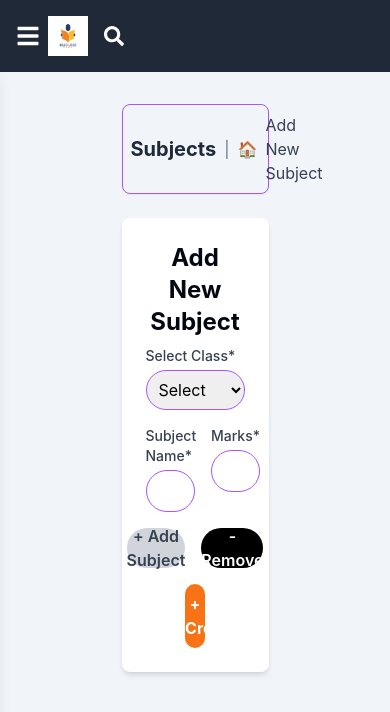
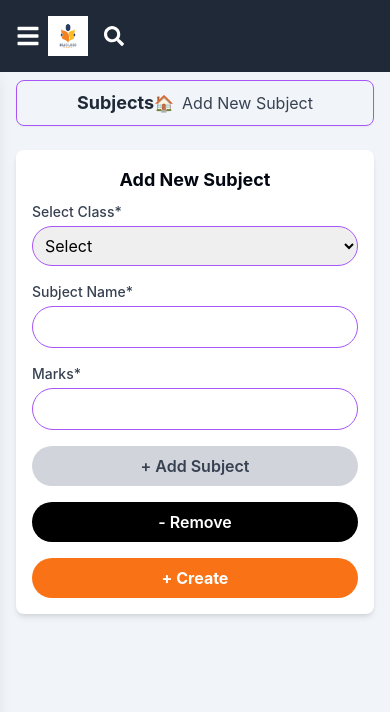
Before and after one commit to samiullahqureshi1/school-management, a React (Create React App) app: page /asignSubjects in a window 390 px wide. Shown: the top 712 px of the page. Built offline with nearby package versions, Linux system fonts and the light colour scheme.

Commit message:
new changes

```diff
--- a/src/components/AddStudents.js
+++ b/src/components/AddStudents.js
@@ -2,8 +2,8 @@ import React from 'react';
 
 const AddStudents = () => {
   return (
-    <div className='flex justify-end'>
-    <div className="w-[87%]  p-6 mt-20">
+    <div className='flex justify-center'>
+      <div className="w-[90%] max-w-6xl p-6 mt-20"> {/* Set width to 90% with max width for larger screens */}
         {/* Title Box */}
         <div className="mb-6 p-2 rounded-lg border border-gray-400 shadow-sm">
           <div className="flex items-center">
@@ -21,7 +21,7 @@ const AddStudents = () => {
             <h3 className="text-lg font-semibold text-gray-700 mb-2">
               1. Student Information
             </h3>
-          <div className="grid grid-cols-3 gap-4">
+            <div className="grid grid-cols-1 sm:grid-cols-2 md:grid-cols-3 gap-4"> {/* Adjust grid columns for different screen sizes */}
               <div>
                 <label className="block text-gray-600 font-medium mb-1">
                   Student Name*
@@ -104,7 +104,7 @@ const AddStudents = () => {
             <h3 className="text-lg font-semibold text-gray-700 mb-2">
               2. Other Information
             </h3>
-          <div className="grid grid-cols-3 gap-4">
+            <div className="grid grid-cols-1 sm:grid-cols-2 md:grid-cols-3 gap-4">
               <div>
                 <label className="block text-gray-600 font-medium mb-1">
                   Date Of Birth
--- a/src/components/AllStudents.js
+++ b/src/components/AllStudents.js
@@ -16,12 +16,12 @@ const AllStudents = () => {
   };
 
   return (
-    <div className='flex justify-end'>
-    <div className="w-[87%] p-6 mt-20">
+    <div className='flex justify-center'>
+      <div className="w-[95%] max-w-6xl p-4 mt-[90px]"> {/* Set width to 95% for better mobile support */}
         {/* Title Box */}
-      <div className="mb-6 p-2 rounded-lg border border-gray-500 shadow-sm flex justify-between items-center">
-        <div className="flex items-center">
-          <h2 className="text-xl font-bold text-gray-800">Students</h2>
+        <div className="mb-6 p-4 rounded-lg border border-gray-500 shadow-sm flex flex-col sm:flex-row justify-between items-center">
+          <div className="flex items-center mb-4 sm:mb-0"> {/* Margin bottom for mobile */}
+            <h2 className="text-lg sm:text-xl font-bold text-gray-800">Students</h2>
             <span className="mx-2 text-gray-500">|</span> {/* Pipe separator */}
             <span className="text-gray-500 mr-2">🏠</span> {/* Simple home icon */}
             <span className="text-gray-700">All Students</span>
@@ -34,23 +34,23 @@ const AllStudents = () => {
           >
             {/* Toggle icon based on the state */}
             {showSearchFields ? <FaTimes className="mr-2" /> : <FaSearch className="mr-2" />}
-          <span>{showSearchFields ? "Close" : "Search"}</span>
+            <span className="text-sm sm:text-base">{showSearchFields ? "Close" : "Search"}</span>
           </button>
         </div>
 
         {/* Conditionally Render Search Input Fields */}
         {showSearchFields && (
-        <div className="mb-6 flex justify-end gap-4">
+          <div className="mb-6 flex flex-col gap-4 sm:flex-row justify-end">
             <input
               type="text"
               placeholder="Search Student Name"
-            className="p-3 border rounded-3xl w-50"
+              className="p-3 border rounded-3xl w-full sm:w-56 focus:outline-none focus:ring-2 focus:ring-purple-500"
               style={{ borderColor: '#a855f7' }}
             />
             <input
               type="text"
               placeholder="Search Class Name"
-            className="p-3 border rounded-3xl w-50"
+              className="p-3 border rounded-3xl w-full sm:w-56 focus:outline-none focus:ring-2 focus:ring-purple-500"
               style={{ borderColor: '#a855f7' }}
             />
           </div>
@@ -58,11 +58,11 @@ const AllStudents = () => {
 
         {/* Add New Box */}
         <div
-        className="w-36 h-36 border-2 border-dashed border-blue-500 flex flex-col items-center justify-center rounded-lg cursor-pointer hover:bg-blue-100 transition"
+          className="w-full sm:w-36 h-36 border-2 border-dashed border-blue-500 flex flex-col items-center justify-center rounded-lg cursor-pointer hover:bg-blue-100 transition"
           onClick={redirectToAddNewStudent}
         >
-        <span className="text-3xl text-blue-500">+</span>
-        <p className="text-blue-500 font-bold">Add New</p>
+          <span className="text-4xl sm:text-3xl text-blue-500">+</span>
+          <p className="text-blue-500 font-bold text-sm sm:text-base">Add New</p>
         </div>
       </div>
     </div>
--- a/src/components/Subject.js
+++ b/src/components/Subject.js
@@ -27,20 +27,20 @@ const SubjectForm = () => {
   };
 
   return (
-    <div className="w-[50%] mx-auto p-6 mt-20">
+    <div className="w-full max-w-2xl mx-auto p-4 md:p-6 mt-16 md:mt-20">
       {/* Title Box */}
       <div className="mb-6 p-2 rounded-lg border border-purple-500 shadow-sm">
-        <div className="flex items-center">
-          <h2 className="text-xl font-bold text-gray-800">Subjects</h2>
-          <span className="mx-2 text-gray-500">|</span>
+        <div className="flex items-center justify-center md:justify-start">
+          <h2 className="text-lg md:text-xl font-bold text-gray-800">Subjects</h2>
+          <span className="mx-2 text-gray-500 hidden md:inline">|</span> {/* Hide pipe separator on smaller screens */}
           <span className="text-gray-500 mr-2">🏠</span>
           <span className="text-gray-700">Add New Subject</span>
         </div>
       </div>
 
       {/* Form */}
-      <div className="bg-white rounded-lg shadow-md p-6">
-        <h6 className='text-center text-gray-950 font-bold text-2xl pb-2'>Add New Subject</h6>
+      <div className="bg-white rounded-lg shadow-md p-4 md:p-6">
+        <h6 className="text-center text-gray-950 font-bold text-lg md:text-2xl pb-2">Add New Subject</h6>
         <form onSubmit={handleSubmit} className="space-y-4">
           <div>
             <label htmlFor="class" className="block text-sm font-medium text-gray-700">
@@ -62,8 +62,8 @@ const SubjectForm = () => {
 
           {/* Dynamic Subject Name and Marks */}
           {subjects.map((subject, index) => (
-            <div className="flex space-x-4" key={index}>
-              <div className="w-1/2">
+            <div className="flex flex-col md:flex-row md:space-x-4 space-y-4 md:space-y-0" key={index}>
+              <div className="w-full md:w-1/2">
                 <label htmlFor={`subjectName-${index}`} className="block text-sm font-medium text-gray-700">
                   Subject Name*
                 </label>
@@ -77,7 +77,7 @@ const SubjectForm = () => {
                   style={{ borderColor: '#a855f7' }}
                 />
               </div>
-              <div className="w-1/2">
+              <div className="w-full md:w-1/2">
                 <label htmlFor={`marks-${index}`} className="block text-sm font-medium text-gray-700">
                   Marks*
                 </label>
@@ -95,17 +95,17 @@ const SubjectForm = () => {
           ))}
 
           {/* Add and Remove Buttons */}
-          <div className="flex space-x-4 mt-6 justify-center">
+          <div className="flex flex-col md:flex-row md:space-x-4 mt-6 justify-center">
             <button
               type="button"
-              className="flex items-center justify-center w-32 h-10 bg-gray-300 text-gray-700 font-semibold rounded-full hover:bg-gray-400"
+              className="flex items-center justify-center w-full md:w-32 h-10 bg-gray-300 text-gray-700 font-semibold rounded-full hover:bg-gray-400 mb-4 md:mb-0"
               onClick={handleAddSubject}
             >
               + Add Subject
             </button>
             <button
               type="button"
-              className="flex items-center justify-center w-32 h-10 bg-black text-white font-semibold rounded-full hover:bg-gray-800"
+              className="flex items-center justify-center w-full md:w-32 h-10 bg-black text-white font-semibold rounded-full hover:bg-gray-800"
               onClick={handleRemoveSubject}
             >
               - Remove
@@ -113,10 +113,10 @@ const SubjectForm = () => {
           </div>
 
           {/* Submit Button */}
-          <div className='flex justify-center mt-6'>
+          <div className="flex justify-center mt-6">
             <button
               type="submit"
-              className="w-[20%] bg-orange-500 text-white font-bold py-2 rounded-3xl hover:bg-orange-600"
+              className="w-full md:w-[30%] bg-orange-500 text-white font-bold py-2 rounded-3xl hover:bg-orange-600 transition-all duration-300"
             >
               + Create
             </button>
```
Also changed, not shown: src/components/AddNewClasses.js (+25 -16 lines). Lines whose indentation alone changed are shown as unchanged.
